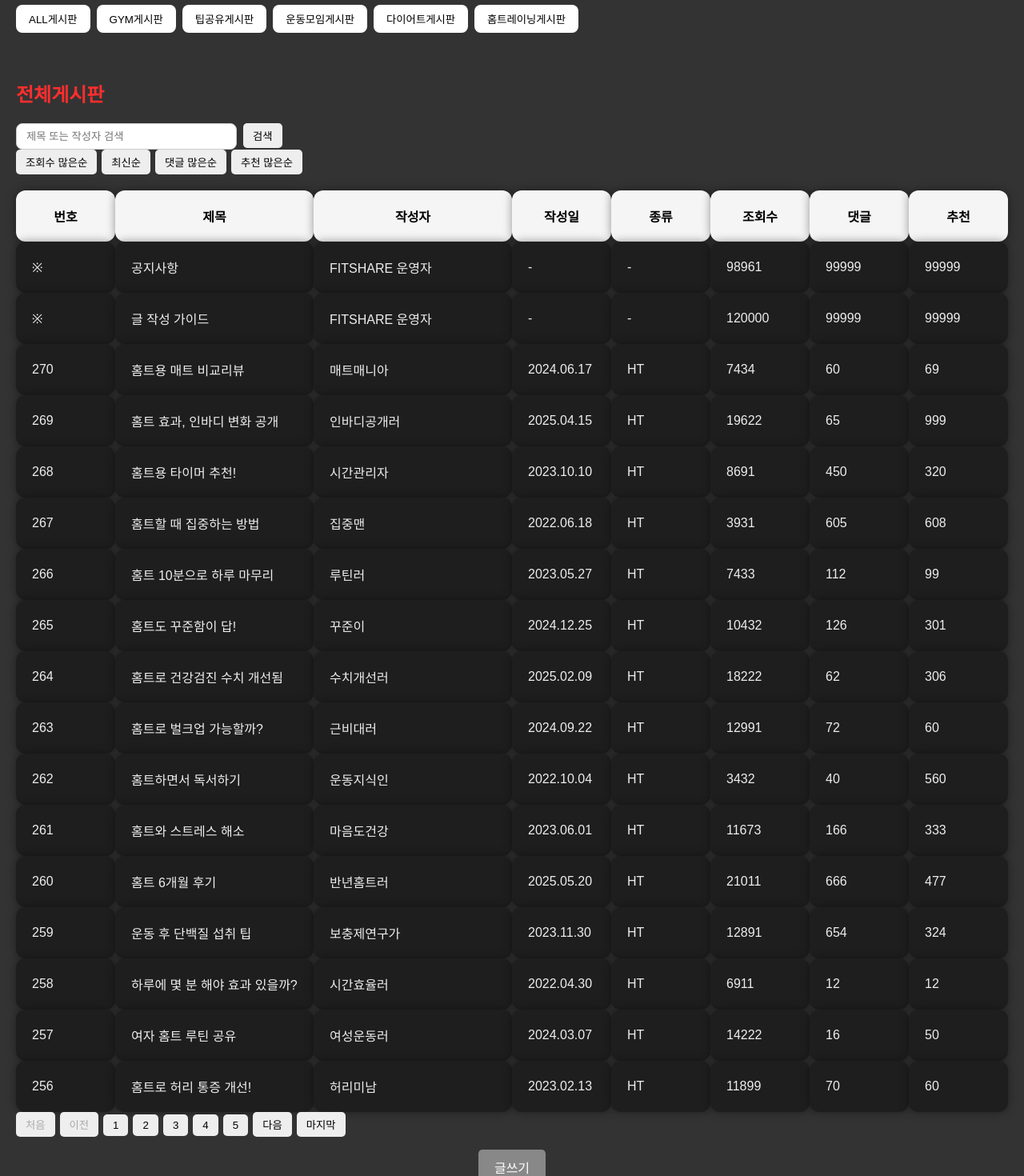
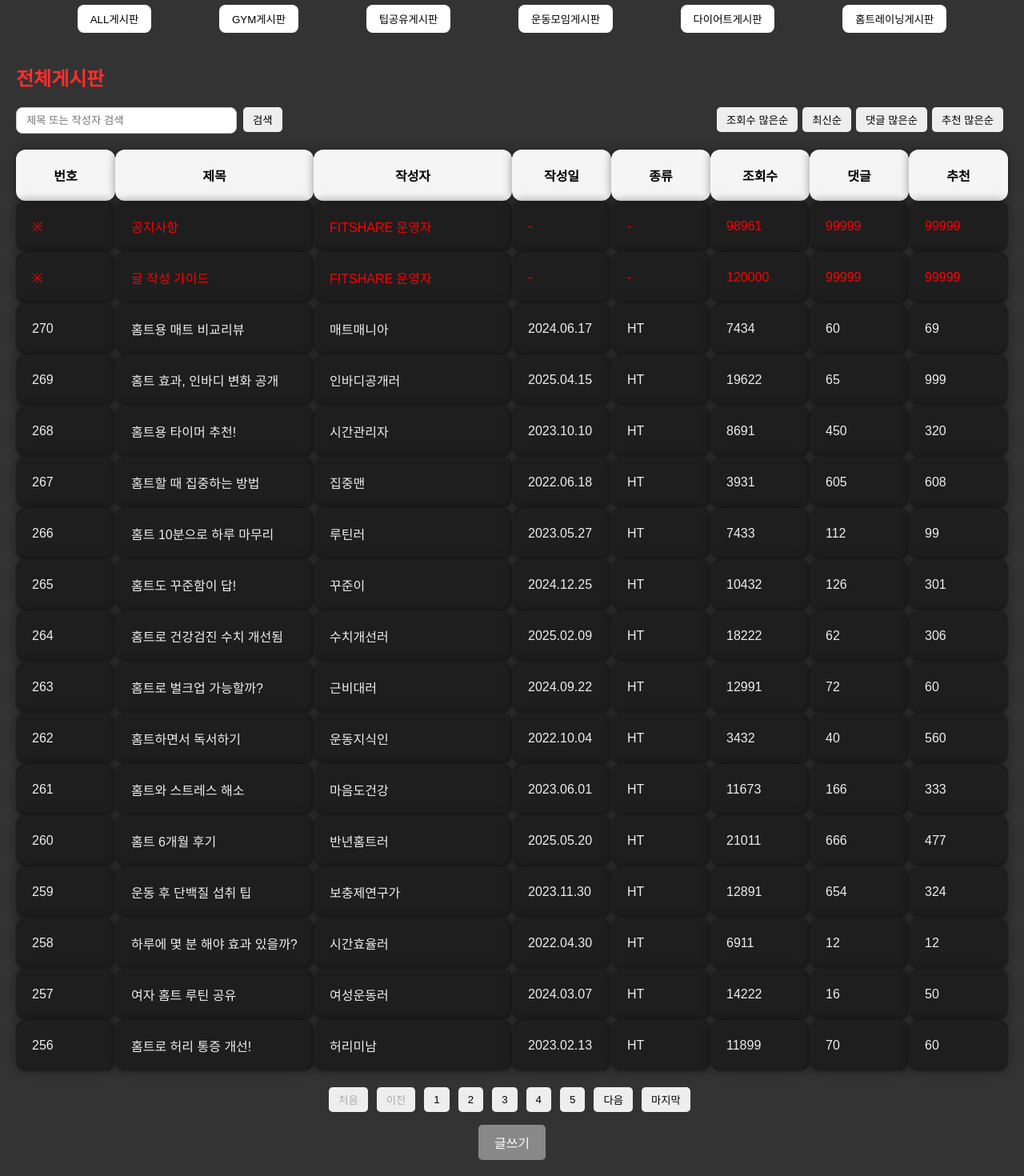
Before and after one commit to kang162002/fitshare, a React (Create React App) app: page /Board_all in a window 1280 px wide. Shown: the part 200-1670 px from the top of the page at 80% size. Built offline with nearby package versions, Linux system fonts and the light colour scheme.

Commit message:
게시판 css 수정

```diff
--- a/src/board/Board_all.css
+++ b/src/board/Board_all.css
@@ -5,6 +5,9 @@
     min-height: 100vh;
     padding: 40px 20px;
     font-family: "Pretendard", sans-serif;
+    max-width: 1300px;
+    margin: 0 auto;
+
 }
 
 /* 상단 제목 */
@@ -82,8 +85,10 @@
     max-width: 600px;
     box-shadow: 0 0 12px rgba(0, 0, 0, 0.4);
     transition: transform 0.2s ease, box-shadow 0.3s ease;
+
     ;
 }
+
 
 .board-list-table th {
     background-color: #f5f5f5;
@@ -125,12 +130,36 @@
     color: black;
 }
 
-.tr-cursor {
-    cursor: pointer;
-}
+
 
 .tr-cursor:hover {
     background-color: rgb(255, 124, 124);
     color: rgb(0, 0, 0);
     text-decoration: underline;
+    cursor: pointer;
 }
+
+
+
+.board-search {
+
+    display: flex;
+    justify-content: space-between;
+
+}
+
+
+.board-page{
+    display: flex;
+    justify-content: center;
+    margin-top: 20px;
+    gap: 5px;
+}
+
+.board-nav{
+    display: flex;
+    gap: 8px;
+    margin-bottom: 0px;
+    justify-content: space-evenly;
+
+}
--- a/src/board/Board_all.js
+++ b/src/board/Board_all.js
@@ -179,20 +179,20 @@ export default function Board_all({posts, setPosts}) {
                         </tr>
                     </thead>
                     <tbody>
-                        <tr className='board-font-red'>
+                        <tr className='board-font-red' style={{color:"red"}}>
                             <td>※</td>
-                            <td>공지사항</td>
-                            <td>FITSHARE 운영자</td>
+                            <td className='tr-cursor'>공지사항</td>
+                            <td className='tr-cursor'>FITSHARE 운영자</td>
                             <td>-</td>
                             <td>-</td>
                             <td>98961</td>
                             <td>99999</td>
                             <td>99999</td>
                         </tr>
-                        <tr className='board-font-red'>
+                        <tr className='board-font-red' style={{color:"red"}} >
                             <td>※</td>
-                            <td>글 작성 가이드</td>
-                            <td>FITSHARE 운영자</td>
+                            <td className='tr-cursor'>글 작성 가이드</td>
+                            <td className='tr-cursor'>FITSHARE 운영자</td>
                             <td>-</td>
                             <td>-</td>
                             <td>120000</td>
@@ -227,12 +227,12 @@ export default function Board_all({posts, setPosts}) {
 
 
                             }}
-                                style={{ cursor: 'pointer' }}
+
 
                             >
                                 <td>{post.id}</td>
-                                <td>{post.title}</td>
-                                <td>{post.writer}</td>
+                                <td className='tr-cursor'>{post.title}</td>
+                                <td className='tr-cursor'>{post.writer}</td>
                                 <td>{post.date}</td>
                                 <td>{post.type}</td>
                                 <td>{post.views}</td>
--- a/src/mainScreen/MainScreen.css
+++ b/src/mainScreen/MainScreen.css
@@ -246,7 +246,7 @@ body {
 .mainScreen-search {
   /* width: 100%; */
   width: 150px;
-  height: 20px;
+  height:15px;
   background-size: cover;
 
   font-size: 1rem;
```
